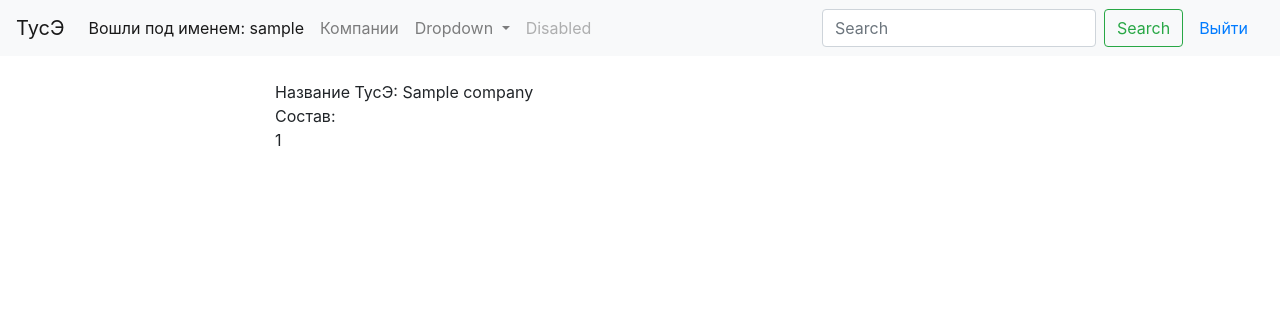
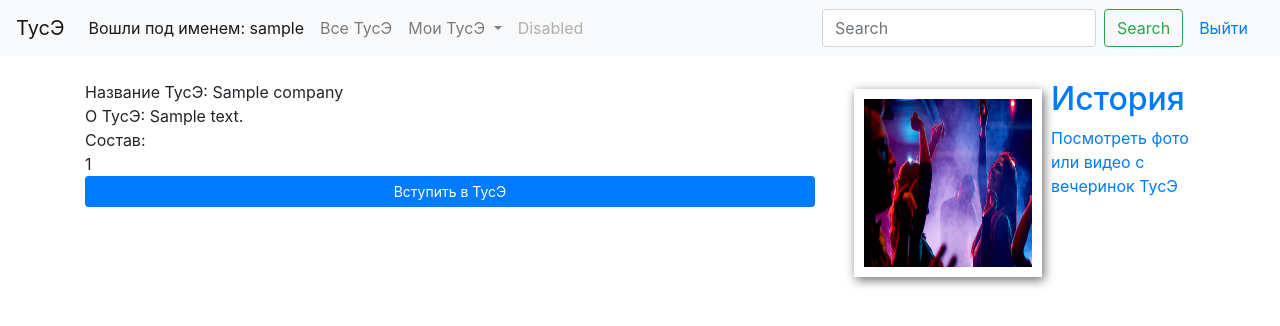
Before and after one commit to ArtemZaitsev1994/chat, a Python web app: template templates/company/company.html in a window 1280 px wide. Shown: the top 326 px of the page. Run offline with Jinja, Linux system fonts and the light colour scheme; the template is opened without the code that fills it: most values are stand-ins (such as "Sample title", 1, 10 or a date in 2020); some libraries are stand-ins or nearby versions.

Commit message:
вступление в тусэ

```diff
--- a/routes.py
+++ b/routes.py
@@ -17,6 +17,6 @@ routes = [
     ('*',    '/my_companys',  MyCompany,        'my_companys'),
     ('*',    '/all_companys', AllCompanys,    'all_companys'),
     ('*',    '/company',      Company,        'company'),
-    ('POST', '/check_access_to_company', check_access_to_company, 'check_access_to_company')
+    ('POST', '/check_access_to_company', check_access_to_company, 'check_access_to_company'),
 
 ]
--- /dev/null
+++ b/static/css/company.css
@@ -0,0 +1,27 @@
+.pic {
+height: 188px;
+width: 188px;
+overflow: hidden; /*Скрывает все, что не влазит в блок*/
+margin: 9px;
+border: 10px solid #fff; /*Для всех браузеров*/
+-webkit-box-shadow: 2px 3px 10px #6E6E6E;
+box-shadow: 2px 3px 10px #6E6E6E;
+float: left;}
+.pic:hover { cursor: pointer;}
+/*размеры всех картинок по усолчанию*/
+.pic img {
+width: 220px;
+height: 188px;}
+
+.tilt {
+-webkit-transition: all 0.5s ease;
+-moz-transition: all 0.5s ease;
+-o-transition: all 0.5s ease;
+-ms-transition: all 0.5s ease;
+transition: all 0.5s ease;}
+.tilt:hover {
+-webkit-transform: rotate(-10deg);
+-moz-transform: rotate(-10deg);
+-o-transform: rotate(-10deg);
+-ms-transform: rotate(-10deg);
+transform: rotate(-10deg);}
--- a/static/js/company.js
+++ b/static/js/company.js
@@ -29,6 +29,9 @@ $(document).ready(function(){
         if ($.inArray( 'name', invalid_fields) != -1){
             errors += 'Неверный формат имени.<br>'
         }
+        if ($.inArray( 'about', invalid_fields) != -1){
+            errors += 'Заполните поле "о ТусЭ".<br>'
+        }
         if ($('#private').prop('checked')){
             if ($.inArray( 'password', invalid_fields) != -1){
                 errors += 'Неверный формат пароля.<br>'
@@ -42,15 +45,15 @@ $(document).ready(function(){
             return
         }
         var new_data = {}
-        if ($('#name').val() != ''){
-            new_data['name'] = $('#name').val()
-        }
+        new_data['name'] = $('#name').val()
+        new_data['about'] = $('#about').val()
         if ($('#private').prop('checked')){
             new_data['private'] = true
+            new_data['password'] = $('#password').val()
         } else {
-            new_data['password'] = $('#password').val()
             new_data['private'] = false
         }
+        console.log(new_data)
         $.post('my_companys', JSON.stringify(new_data), function(data){
             if (data.error){
                 showError(data.error);
--- /dev/null
+++ b/static/js/company_accept.js
@@ -0,0 +1,61 @@
+$(document).ready(function(){
+
+    var company_id = $('#company-data').data().company_id
+    // var self_id = $('#my-data').data().self_id
+    // var own_login = $('#my-data').data().own_login
+
+    function showError(error){
+        $('#success').html('');
+        $('#error').html(error);
+    }
+    function showSucces(){
+        $('#error').html('');
+        $('#success').html('ТусЭ создана.');
+    }
+
+    $('#accept').on('click', () => {
+        if ($('#password').length && $('#password').val() == ''){
+            showError('Введите пароль')
+            return
+        }
+        data = {
+            'company_id': company_id
+        }
+        if ($('#password').length){
+            data['password'] = $('#password').val()
+        }
+        console.log(data)
+        $.ajax({
+            dataType: 'json',
+            url: '/company',
+            type: 'POST',
+            data: JSON.stringify(data),
+            success: function(data) {
+                if (data.error){
+                    showError(data.error)
+                } else {
+                    location.reload();
+                }
+            }
+        });
+    })
+    $('#quit').on('click', () => {
+        data = {
+            'company_id': company_id
+        }
+        $.ajax({
+            dataType: 'json',
+            url: '/company',
+            type: 'DELETE',
+            data: JSON.stringify(data),
+            success: function(data) {
+                if (data){
+                     location.reload();
+                } else {
+                    showError('Ошибка на стороне сервера')
+                }
+            }
+        });
+
+    })
+});
--- a/static/js/main.js
+++ b/static/js/main.js
@@ -1,5 +1,4 @@
 $(document).ready(function(){
-    console.log(1)
     var sock = {};
 
     var chat_name = $('#my-data').data().name
--- a/templates/base.html
+++ b/templates/base.html
@@ -30,11 +30,11 @@
       </li>
       {% endif %}
       <li class="nav-item">
-        <a class="nav-link" href="{{ '/my_companys'|urlencode }}">Компании</a>
+        <a class="nav-link" href="{{ '/all_companys'|urlencode }}">Все ТусЭ</a>
       </li>
       <li class="nav-item dropdown">
-        <a class="nav-link dropdown-toggle" href="#" id="navbarDropdown" role="button" data-toggle="dropdown" aria-haspopup="true" aria-expanded="false">
-          Dropdown
+        <a class="nav-link dropdown-toggle" href="{{ '/my_companys'|urlencode }}" id="navbarDropdown" role="button" data-toggle="dropdown" aria-haspopup="true" aria-expanded="false">
+          Мои ТусЭ
         </a>
         <div class="dropdown-menu" aria-labelledby="navbarDropdown">
           <a class="dropdown-item" href="#">Action</a>
--- a/templates/company/company.html
+++ b/templates/company/company.html
@@ -8,22 +8,111 @@
     <link href="{{ static('css/chat.css') }}" rel="stylesheet">
 {% endblock %}
 {% block content %}
-<div class="container" id='messages_box'>
-    <meta id="my-data" >
+<div class="container" id='about_company'>
+    <meta id="company-data"
+        data-company_id="{{company._id}}"
+    >
     <br>
+    {% if is_member %}
     <div class="row">
-        <div class="col-2"></div>
+        <div class="col">
+            <a href="#">
+                <div class="tilt pic">
+                    <img src="{{static('img/stories.jpg')}}" />
+                </div>
+                <h2><span>Создать ивент</span></h2>
+                <p>Вы можете организовать мероприятие и пригласить всех участников этой ТусЭ</p>
+            </a>
+        </div>
+        <div class="col">
+            <a href="#">
+                <div class="tilt pic">
+                    <img src="{{static('img/stories.jpg')}}" />
+                </div>
+                <h2><span>История</span></h2>
+                <p>Посмотреть фото или видео с вечеринок ТусЭ</p>
+            </a>
+        </div>
+    </div>
+    <div class="row">
+        <div class="col">
+            <a href="#">
+                <div class="tilt pic">
+                    <img src="{{static('img/stories.jpg')}}" />
+                </div>
+                <h2><span>Общий чат</span></h2>
+                <p>Общий чат для всех участников ТусЭ</p>
+            </a>
+        </div>
+        <div class="col">
+            <a href="#">
+                <div class="tilt pic">
+                    <img src="{{static('img/stories.jpg')}}" />
+                </div>
+                <h2><span>О ТусЭ</span></h2>
+                <p>Здесь можно почитать подробней о ТусЭ, правилах и участниках</p>
+            </a>
+        </div>
+    </div>
+</div>
+<br>
+<div class="row">
+    <div class="col-2"></div>
+    <div class="col-8">
+
+        <a href="#">
+            <button
+            id='quit'
+            type="button"
+            class="btn btn-danger btn-sm btn-block">
+            Выйти из ТусЭ
+            </button>
+        </a>
+    </div>
+</div>
+{% else %}
+    {% if company.private %}
+    <div class="row">
+        <div class="col" style="background: #fcba03">
+            <div>Название ТусЭ: {{company.name}}</div>
+            <div>Состав: </div>
+            {% for user in company.users %}
+                {{user[0]}}
+            {% endfor %}
+            <div style="display:flex">
+                <div id="error" style="color: red;"></div>
+                <button type='button' id='accept' class='btn btn-primary btn-sm btn-block'>Вступить в ТусЭ (нужен пароль от админа):</button><input type="password" class="form-control" pattern="[A-Za-zА-Яа-я0-9]{3,}" placeholder="Password" id="password" required>
+            </div>
+            <button type='button' class='btn btn-info btn-sm btn-block'>Попроситься в группу</button>
+        </div>
+    </div>
+    {% else %}
+    <div class="row">
         <div class="col-8">
             <div>Название ТусЭ: {{company.name}}</div>
+            <div>О ТусЭ: {{ company.about }}</div>
             <div>Состав: </div>
             {% for user in company.users %}
             {{user[0]}}
             {% endfor %}
+            <button type='button' id='accept' class='btn btn-primary btn-sm btn-block'>Вступить в ТусЭ</button>
+        </div>
+        <div class="col">
+            <a href="#">
+                <div class="tilt pic">
+                    <img src="{{static('img/stories.jpg')}}" />
+                </div>
+                <h2><span>История</span></h2>
+                <p>Посмотреть фото или видео с вечеринок ТусЭ</p>
+            </a>
         </div>
     </div>
+    {% endif %}
+{% endif %}
 </div>
 {% endblock %}
 
 {% block footer %}
-<script type="text/javascript" src="{{ static('js/company.js') }}"></script>
+<link rel="stylesheet" type="text/css" href="{{ static('css/company.css') }}">
+<script type="text/javascript" src="{{ static('js/company_accept.js') }}"></script>
 {% endblock %}
```
Also changed, not shown: company/models.py (+10 -3 lines), company/views.py (+32 -5 lines), templates/company/my_companys.html (+6 -1 lines), static/img/stories.jpg (added).
